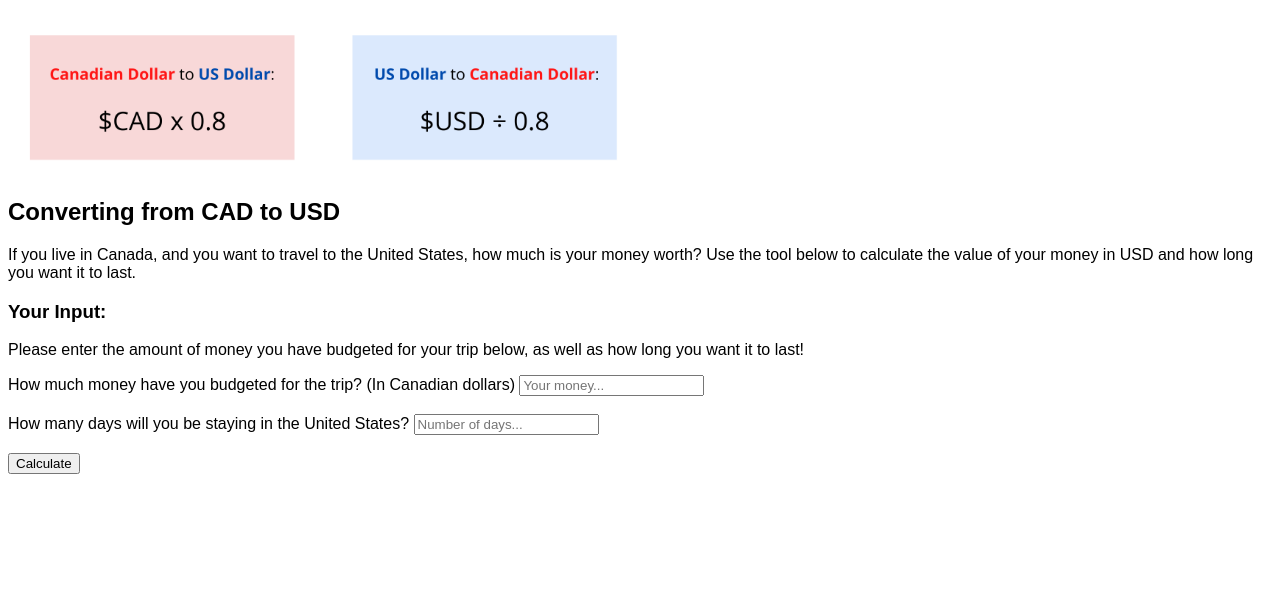
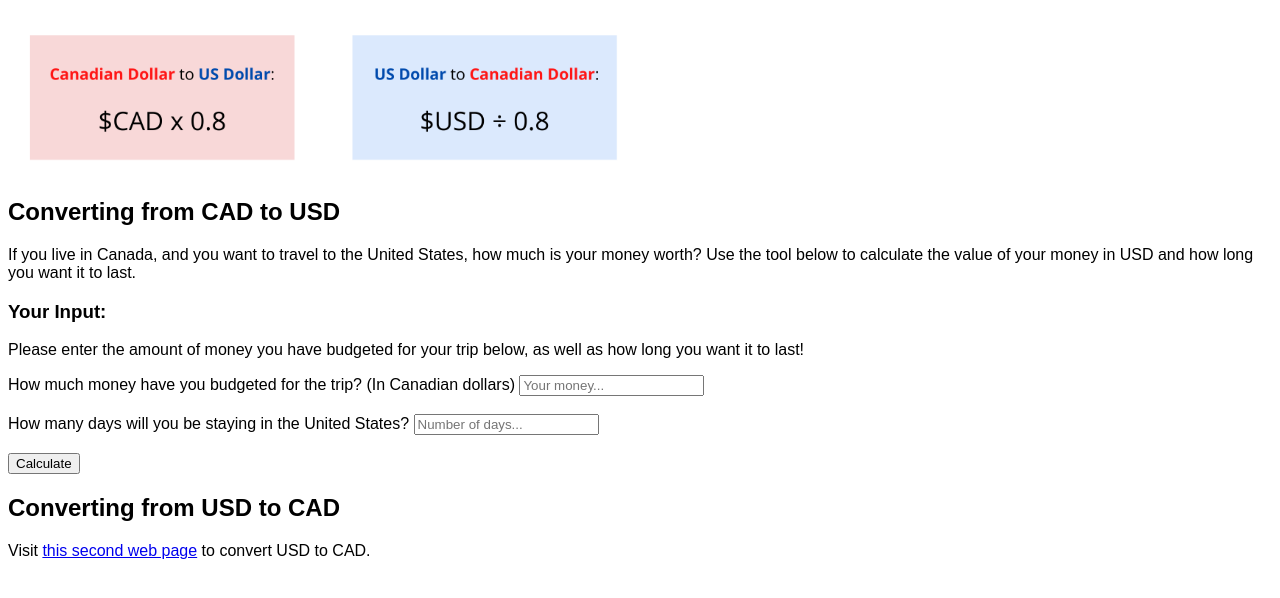
Before and after one commit to ICS2O-Programming-MariaG/Assign-02-HTML-Calculations, a plain HTML site: page index.html in a window 1280 px wide. Shown: the part 92-690 px from the top of the page. Drawn offline with Linux system fonts and the light colour scheme.

Commit message:
Added link to second web page

```diff
--- a/index.html
+++ b/index.html
@@ -36,5 +36,7 @@
     <!-- Div for results -->
     <div id="results">
     </div>
+    <h2>Converting from USD to CAD</h2>
+    <p>Visit <a href="https://assign-02-php-calculations.mariagoemans1.repl.co/">this second web page</a> to convert USD to CAD.</p>
   </body>
 </html>
```
